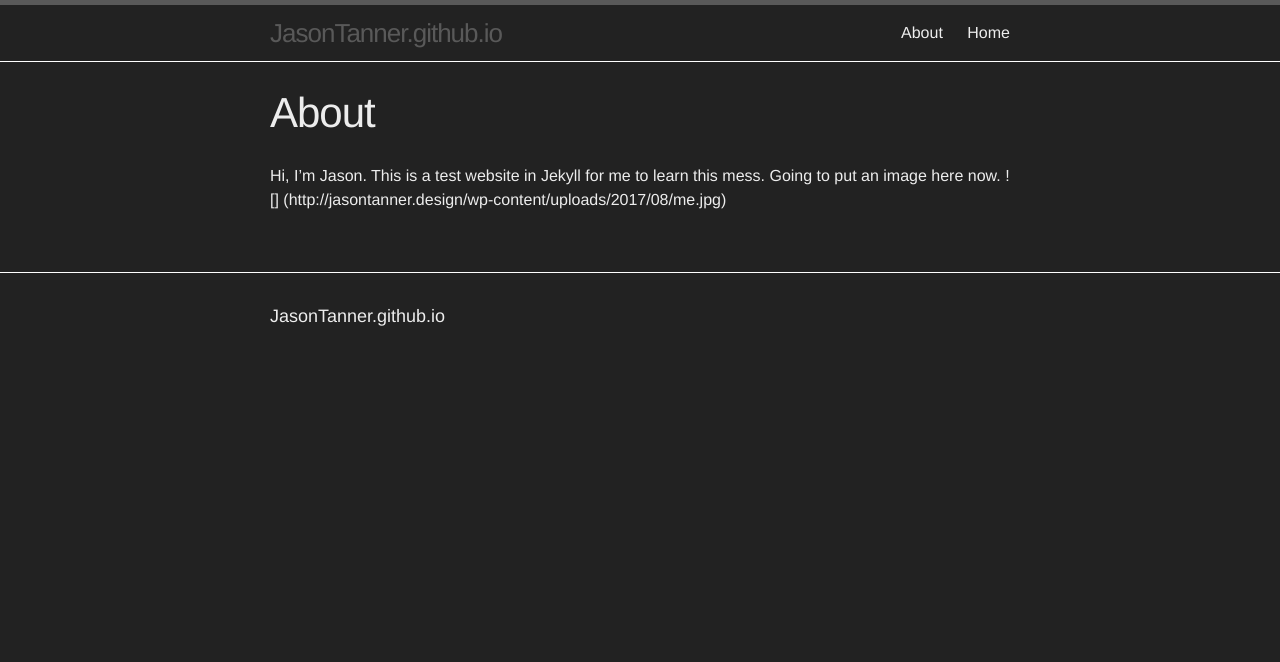
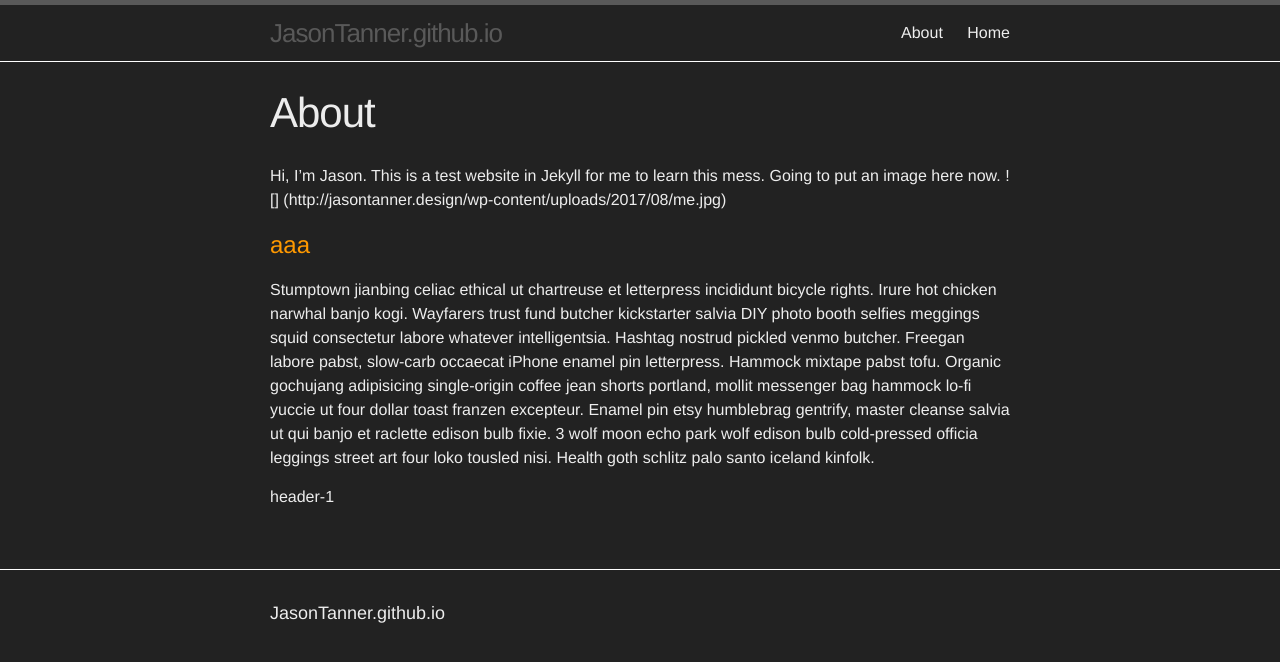
Before and after one commit to JasonTanner/JasonTanner.github.io, a Jekyll site: the page built from about.md, in a window 1280 px wide. Shown: the top 662 px of the page. Built offline with Jekyll 4.4.1, drawn with Linux system fonts in a browser that asks for light colours.

Commit message:
Update about.md

```diff
--- a/about.md
+++ b/about.md
@@ -7,3 +7,14 @@ permalink: /about/
 Hi, I'm Jason. This is a test website in Jekyll for me to learn this mess.
 Going to put an image here now.
 ![] (http://jasontanner.design/wp-content/uploads/2017/08/me.jpg)
+
+
+
+# [aaa](#header-1)
+
+
+
+Stumptown jianbing celiac ethical ut chartreuse et letterpress incididunt bicycle rights. Irure hot chicken narwhal banjo kogi. Wayfarers trust fund butcher kickstarter salvia DIY photo booth selfies meggings squid consectetur labore whatever intelligentsia. Hashtag nostrud pickled venmo butcher. Freegan labore pabst, slow-carb occaecat iPhone enamel pin letterpress. Hammock mixtape pabst tofu. Organic gochujang adipisicing single-origin coffee jean shorts portland, mollit messenger bag hammock lo-fi yuccie ut four dollar toast franzen excepteur. Enamel pin etsy humblebrag gentrify, master cleanse salvia ut qui banjo et raclette edison bulb fixie. 3 wolf moon echo park wolf edison bulb cold-pressed officia leggings street art four loko tousled nisi. Health goth schlitz palo santo iceland kinfolk.
+
+
+header-1
```
